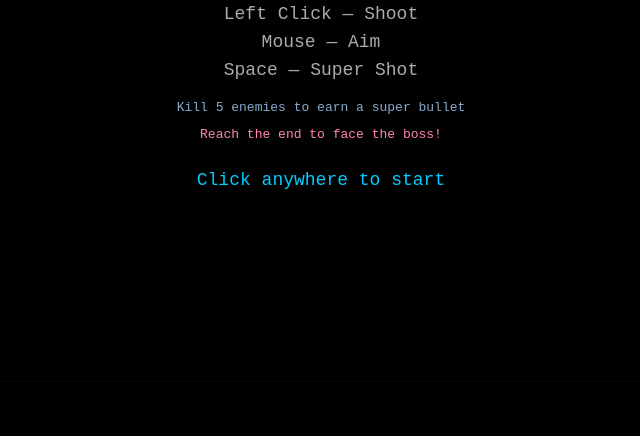
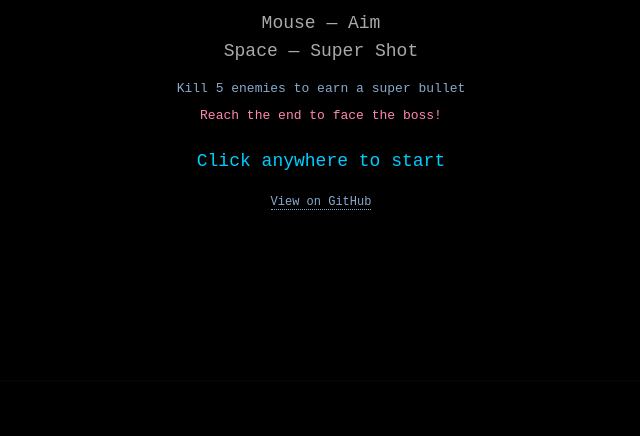
Before and after one commit to necrolingus/browser_platform_game, a website: page index.html in a window 1280 px wide. Shown: the part 364-800 px from the top of the page, without its empty margins (319-959 px from the left). Drawn offline with Linux system fonts and the light colour scheme.

Commit message:
added link to GH

```diff
--- a/index.html
+++ b/index.html
@@ -20,6 +20,15 @@
             <p style="margin-top: 12px; font-size: 13px; color: #88aacc;">Kill 5 enemies to earn a super bullet</p>
             <p style="margin-top: 4px; font-size: 13px; color: #ff88aa;">Reach the end to face the boss!</p>
             <p style="margin-top: 20px; color: #00ccff;">Click anywhere to start</p>
+            <p style="margin-top: 16px; font-size: 12px; color: #667;">
+                <a href="https://github.com/necrolingus/browser_platform_game"
+                   target="_blank"
+                   rel="noopener"
+                   onclick="event.stopPropagation();"
+                   style="color: #88aacc; text-decoration: none; border-bottom: 1px dotted #88aacc;">
+                    View on GitHub
+                </a>
+            </p>
         </div>
 
         <div id="death-screen" class="hidden">
```
